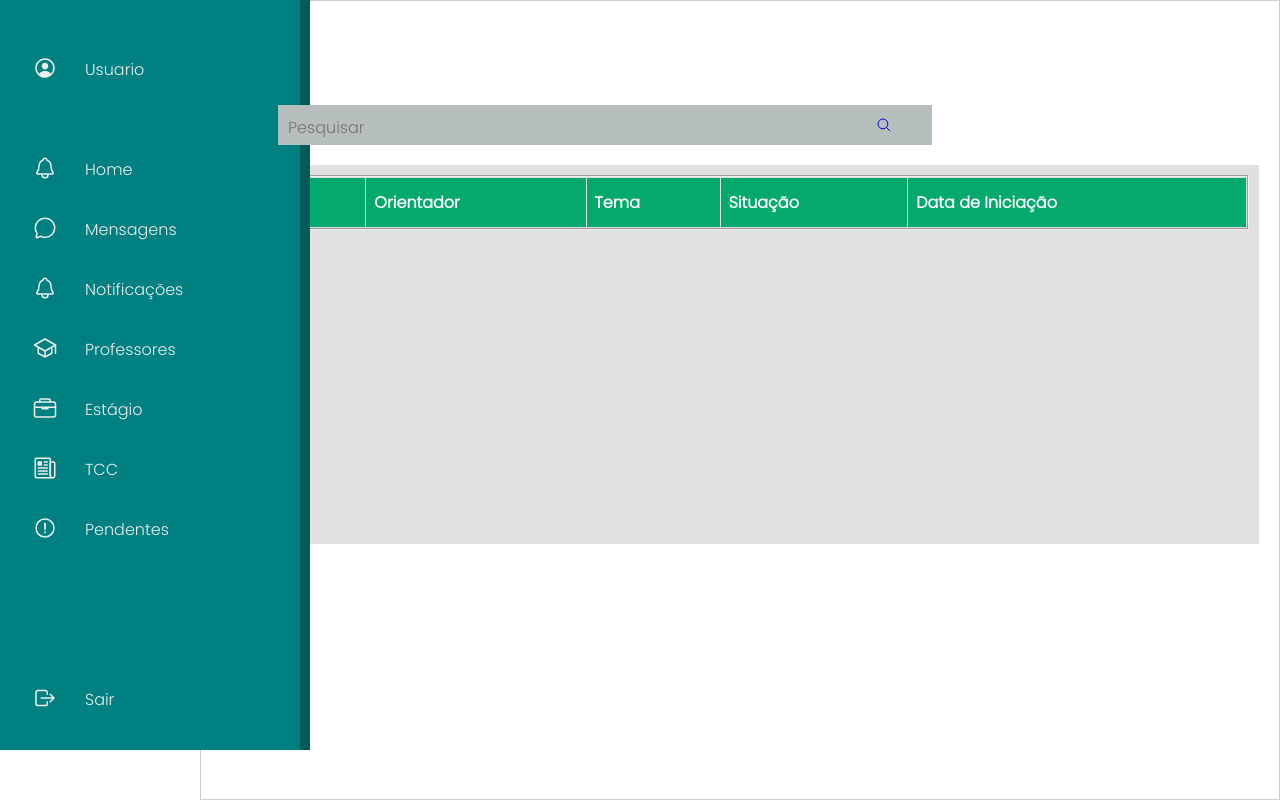
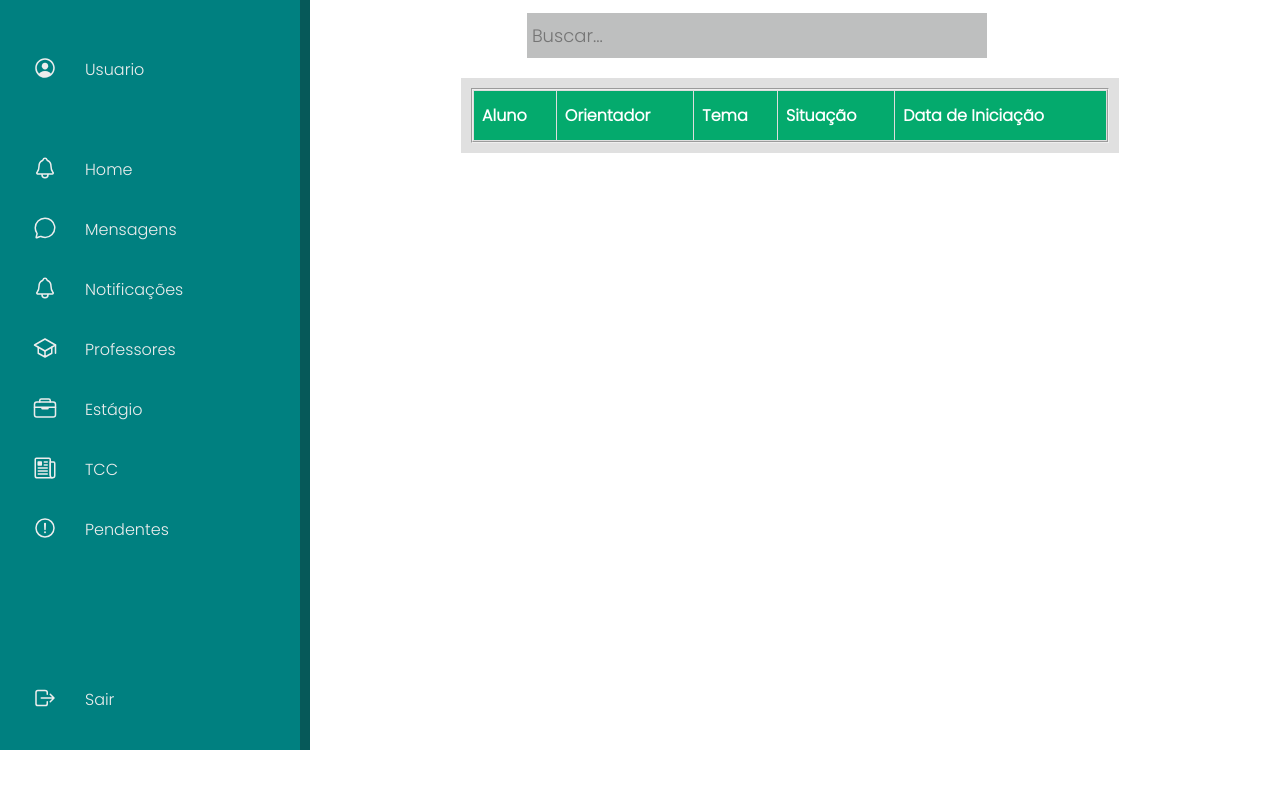
Before and after one commit to scet-ppa/SCET-PPA, a PHP site: page /html/prof-estagio.html in a window 1280 px wide. Run offline with PHP 8.4, Linux system fonts and the light colour scheme; lists and menus that the app fills with data are empty.

Commit message:
Página prof-estagio

```diff
--- a/pag/css/prof-estagio.css
+++ b/pag/css/prof-estagio.css
@@ -12,65 +12,50 @@
 
 .container {
   display: grid;
-  grid-template-columns: 200px 1fr; /* Define a largura da barra lateral e os grids */
-  min-height: 100vh; /* Garante que o container ocupa toda a altura da viewport */
+  grid-template-areas:
+  'navegacao navegacao navegacao   '
+  'navegacao  navegacao navegacao  '
+  'navegacao  navegacao navegacao  ';
 }
 
 
 .grid-container {
   display: grid;
-  grid-template-columns: 1fr 1fr; /* Divide o espaço restante em duas colunas */
 }
 
 .grid-item {
-  padding: 20px;
-  border: 1px solid #ccc;
   height: 100%; /* Ocupa toda a altura do grid-item */
+  width:100%;
 }
 
-.search-box, .table {
-  height: 50%; /* Cada um ocupa metade da altura do grid-item */
-  box-sizing: border-box; /* Inclui padding e borda na altura */
+#divBusca{
+  margin-left: 10%;
+  margin-bottom: 3%;
+  margin-top: 2%;
+  background-color:#bebfbf;
+  border:solid 1px;
+  width:70%;
+  height:6%;
+  border:none;
 }
 
-.search-box {
-  background-color: #f1f1f1;
-  padding: 10px;
+#txtBusca{
+  background-color:transparent;
+  padding-left:5px;
+  font-size:18px;
+  border:none;
+  width:100%;
+  height:100%;
+}
+
+.search-btn {
+  align-items: first baseline;
+  left: 4%;
 }
 
 .table {
   background-color: #e0e0e0;
   padding: 10px;
-}
-
-
-
-.search-box {
-    margin-top: 10%;
-    margin-left: 37%;
-    transform: translate(-50%, -50%);
-    background: #b6bebe;
-    height: 40px;
-    width: 1000;
-    padding: 10px;
-
-
-}
-
-.search-txt {
-    border: none;
-    background: none;
-    outline: none;
-    padding: 0;
-    color: #647474;
-    font-size: 16px;
-    line-height: 10%;
-    width: 92%;
-
-}
-
-.search-btn {
-    align-items:first baseline;
 }
 
 #estudantes {
--- a/pag/html/prof-estagio.html
+++ b/pag/html/prof-estagio.html
@@ -7,7 +7,6 @@
     <title>SCET - TCC</title>
     <link href='https://unpkg.com/boxicons@2.1.4/css/boxicons.min.css' rel='stylesheet'>
     <link rel="stylesheet" type="text/css" href="../css/prof-estagio.css">
-    <link rel="shortcut icon" type="imagex/png" href="../img/logo-scet.jpg">
 </head>
 
 <body>
@@ -72,12 +71,10 @@
     </div>
 
         <div class="grid-item">
-            <div class="search-box">
-            <input type="text" class="search-txt" placeholder="Pesquisar" />
-            <a href="#">
-                <span class="search-btn"><ion-icon name="search-outline"></ion-icon></span>
-            </a>
-        </div>
+            <div id="divBusca">
+                <!--<span class="search-btn"><ion-icon name="search-outline"></ion-icon></span>-->
+                <input type="text" id="txtBusca" placeholder="Buscar..."/>
+              </div>
 
         <div class="table">
 
```
